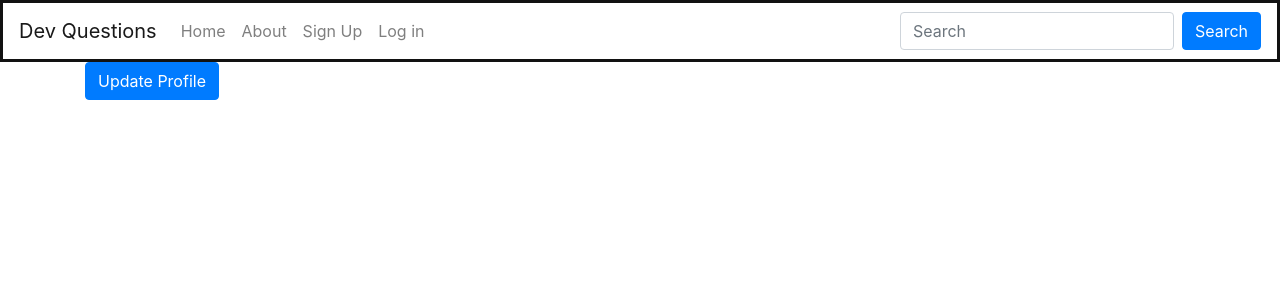
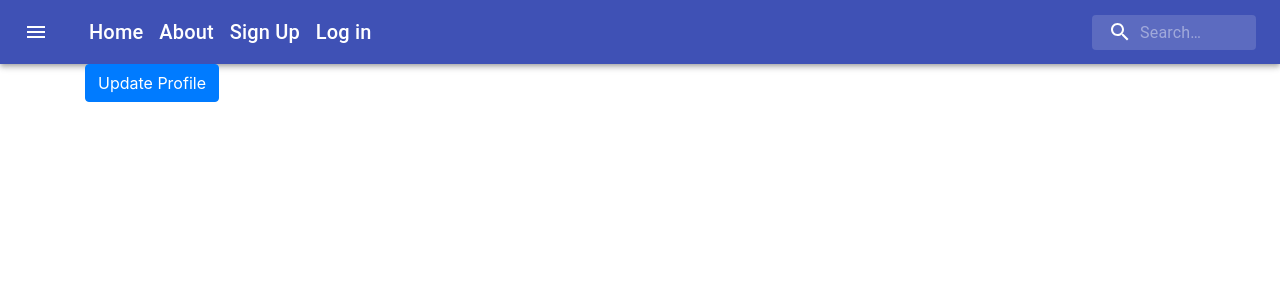
Before and after one commit to 99Raul/frontend-social-network, a React (Create React App) app: page /profile in a window 1280 px wide. Shown: the top 300 px of the page. Built offline with nearby package versions, Linux system fonts and the light colour scheme; no server answers.

Commit message:
working on dev branch

```diff
--- a/package.json
+++ b/package.json
@@ -3,6 +3,8 @@
   "version": "0.1.0",
   "private": true,
   "dependencies": {
+    "@material-ui/core": "^4.10.2",
+    "@material-ui/icons": "^4.9.1",
     "@testing-library/jest-dom": "^4.2.4",
     "@testing-library/react": "^9.5.0",
     "@testing-library/user-event": "^7.2.1",
--- a/src/App.js
+++ b/src/App.js
@@ -6,7 +6,8 @@ import SignUp from './pages/SignUp.js';
 import About from './pages/About.js';
 import { BrowserRouter as Router, Route, Switch } from 'react-router-dom';
 import 'bootstrap/dist/css/bootstrap.min.css';
-import NavBar from './components/NavBar';
+// import NavBar from './components/NavBar';
+import Navbar2 from './components/Navbar2'
 import LogOut from './pages/LogOut';
 import Api from './Api';
 import NewPost from './pages/NewPost';
@@ -90,7 +91,7 @@ function App() {
 	return (
 		<div className='app'>
 			<Router>
-				<NavBar user={user} logOut={logOut} />
+				<Navbar2 user={user} logOut={logOut} />
 				<div className='container'>
 					<Switch>
 						<Route exact path='/'>
--- /dev/null
+++ b/src/components/Navbar2.js
@@ -0,0 +1,151 @@
+import React from 'react';
+import AppBar from '@material-ui/core/AppBar';
+import Toolbar from '@material-ui/core/Toolbar';
+import IconButton from '@material-ui/core/IconButton';
+import Typography from '@material-ui/core/Typography';
+import InputBase from '@material-ui/core/InputBase';
+import { fade, makeStyles } from '@material-ui/core/styles';
+import MenuIcon from '@material-ui/icons/Menu';
+import SearchIcon from '@material-ui/icons/Search';
+import Link from '@material-ui/core/Link';
+
+const useStyles = makeStyles((theme) => ({
+	root: {
+		flexGrow: 1,
+	},
+	menuButton: {
+		marginRight: theme.spacing(2),
+	},
+	title: {
+		flexGrow: 1,
+		display: 'none',
+		[theme.breakpoints.up('sm')]: {
+			display: 'block',
+		},
+		padding: '5px',
+	},
+	search: {
+		position: 'relative',
+		borderRadius: theme.shape.borderRadius,
+		backgroundColor: fade(theme.palette.common.white, 0.15),
+		'&:hover': {
+			backgroundColor: fade(theme.palette.common.white, 0.25),
+		},
+		marginLeft: 0,
+		width: '100%',
+		[theme.breakpoints.up('sm')]: {
+			marginLeft: theme.spacing(1),
+			width: 'auto',
+		},
+	},
+	searchIcon: {
+		padding: theme.spacing(0, 2),
+		height: '100%',
+		position: 'absolute',
+		pointerEvents: 'none',
+		display: 'flex',
+		alignItems: 'center',
+		justifyContent: 'center',
+	},
+	inputRoot: {
+		color: 'inherit',
+	},
+	inputInput: {
+		padding: theme.spacing(1, 1, 1, 0),
+		// vertical padding + font size from searchIcon
+		paddingLeft: `calc(1em + ${theme.spacing(4)}px)`,
+		transition: theme.transitions.create('width'),
+		width: '100%',
+		[theme.breakpoints.up('sm')]: {
+			width: '12ch',
+			'&:focus': {
+				width: '20ch',
+			},
+		},
+	},
+	links: {
+		padding: '8px',
+		color: 'white',
+		// display:'inline'
+		// [theme.breakpoints.up('sm')]: {
+		// 	width: '12ch',
+		// 	'&:focus': {
+		// 		width: '20ch',
+		// 	},
+		// },
+	},
+}));
+
+const SearchAppBar = ({ user, logOut }) => {
+	const classes = useStyles();
+
+	return (
+		<div className={classes.root}>
+			<AppBar position='static'>
+				<Toolbar>
+					<IconButton
+						edge='start'
+						className={classes.menuButton}
+						color='inherit'
+						aria-label='open drawer'>
+						<MenuIcon />
+					</IconButton>
+					<Typography variant='h6' className={classes.title}>
+						<Link href='/' className={classes.links}>
+							Home
+						</Link>
+						<Link href='/about' className={classes.links}>
+							About
+						</Link>
+						{!user && (
+							<Link href='/signup' className={classes.links}>
+								Sign Up
+							</Link>
+						)}
+						{!user && (
+							<Link href='/login' className={classes.links}>
+								Log in
+							</Link>
+						)}
+						{user && (
+							<Link href='/post' color='white' className={classes.links}>
+								Post
+							</Link>
+						)}
+						{user && (
+							<Link href='/profile' color='white' className={classes.links}>
+								Profile
+							</Link>
+						)}
+						{user && (
+							<Link href='/edit' color='white' className={classes.links}>
+								Edits
+							</Link>
+						)}
+						{user && (
+							<Link onClick={logOut} className={classes.links}>
+								Log Out
+							</Link>
+						)}
+					</Typography>
+
+					<div className={classes.search}>
+						<div className={classes.searchIcon}>
+							<SearchIcon />
+						</div>
+						<InputBase
+							placeholder='Search…'
+							classes={{
+								root: classes.inputRoot,
+								input: classes.inputInput,
+							}}
+							inputProps={{ 'aria-label': 'search' }}
+						/>
+					</div>
+				</Toolbar>
+			</AppBar>
+		</div>
+	);
+};
+
+export default SearchAppBar;
--- a/src/pages/Home.js
+++ b/src/pages/Home.js
@@ -1,22 +1,20 @@
-import React, { Component } from 'react';
+import React from 'react';
 import Post from '../components/Post';
-import './Home.css'
+import './Home.css';
 
-class PostList extends Component {
-	render() {
+const PostList = (props) => {
 	return (
 		<div className='posts'>
-				{this.props.posts.map((post) => (
+			{props.posts.map((post) => (
 				<Post
 					key={post.id}
 					post={post}
-						postComment={this.props.postComment}
-						user={this.props.user}
+					postComment={props.postComment}
+					user={props.user}
 				/>
 			))}
 		</div>
 	);
-	}
-}
+};
 
 export default PostList;
```
Also changed, not shown: src/components/Post2.js (added, +52 -0 lines), src/components/PostList.js (+4 -6 lines), 1 other file (tests, documents, lock files or other folders). Lines whose indentation alone changed are shown as unchanged.
